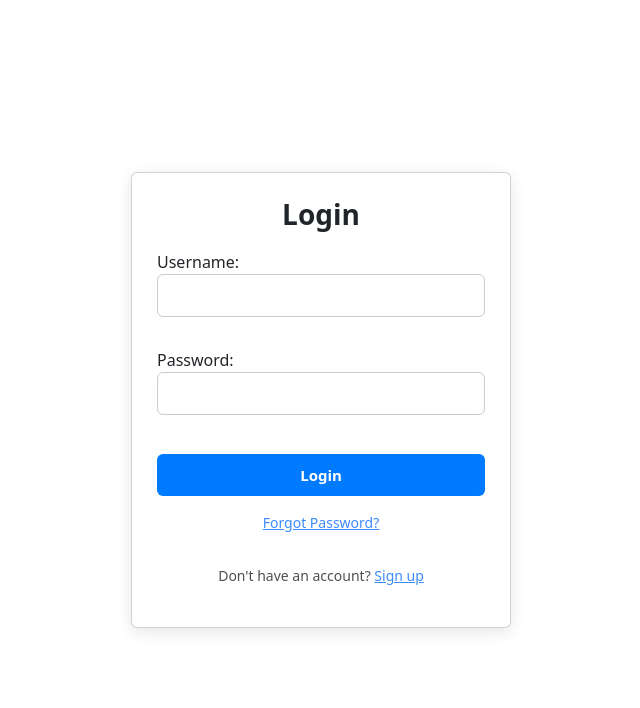
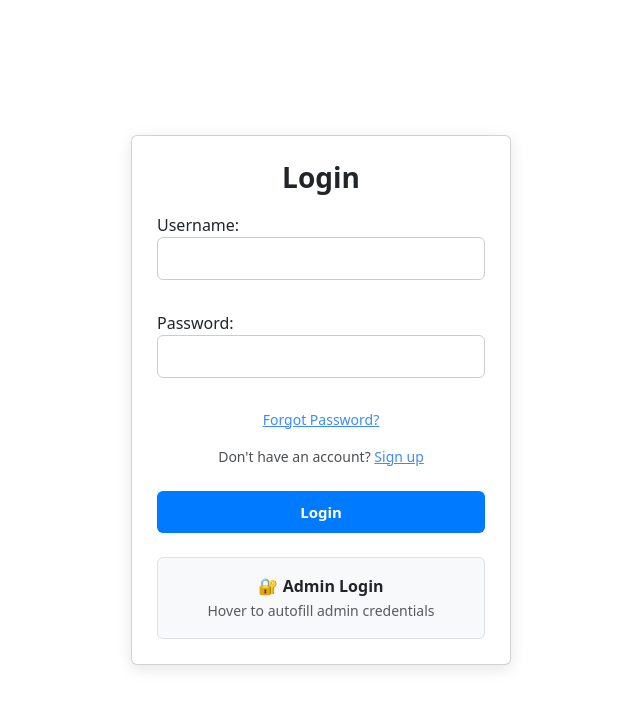
Before and after one commit to Muhsinakp123/Request-Portal, a Django app: page / in a window 1280 px wide. Shown: the top 708 px of the page, without its empty margins (319-959 px from the left). Run offline with Django 5.2, Linux system fonts and the light colour scheme; data comes from the database, SQL or seed files in the repository; both versions use the stored data as it was after the commit.

Commit message:
'19-11-2025'

```diff
--- a/Request_app/templates/login.html
+++ b/Request_app/templates/login.html
@@ -8,30 +8,56 @@
     {% if messages %}
     <div id="messageBox" class="alert alert-danger">
         {% for message in messages %}
-            {{ message }}<br>
+        {{ message }}<br>
         {% endfor %}
     </div>
     {% endif %}
 
-    <form method="post">
+    <!-- MAIN LOGIN FORM -->
+    <form method="post" id="loginForm">
         {% csrf_token %}
         {{ form.as_p }}
-        <button class="btn-primary mt-2">Login</button>
+
+        <!-- Forgot password -->
+        <p class="text-center mt-3 small">
+            <a href="#" onclick="submitForgot();">Forgot Password?</a>
+        </p>
+
+        <!-- Sign up link -->
+        <p class="text-center mt-2 small">
+            Don't have an account? <a href="{% url 'signup' %}">Sign up</a>
+        </p>
+
+        <!-- LOGIN BUTTON -->
+        <button class="btn-primary mt-2 w-100">Login</button>
     </form>
 
-    <p class="text-center mt-3 small">
-        <a href="#" onclick="submitForgot();">Forgot Password?</a>
-    </p>
-
+    <!-- HIDDEN FORGOT FORM (Outside main form) -->
     <form method="post" action="{% url 'forgot_password' %}" id="forgotForm">
-        <p class="text-center mt-3 small"> Don't have an account? <a href="{% url 'signup' %}">Sign up</a> </p>
         {% csrf_token %}
         <input type="hidden" name="username" id="forgotUsername">
     </form>
 
+    <!-- ADMIN LOGIN BOX -->
+    <div id="adminBox" class="p-3 mt-4 rounded border text-center"
+         style="cursor:pointer; background:#f8f9fa;"
+         onmouseover="autoFillAdmin()">
+
+        <strong>🔐 Admin Login</strong><br>
+        <small class="text-muted">Hover to autofill admin credentials</small>
+    </div>
+
 </div>
 
 <script>
+
+function autoFillAdmin() {
+    const usernameField = document.querySelector("input[name='username']");
+    const passwordField = document.querySelector("input[name='password']");
+    usernameField.value = "{{ admin_username }}";
+    passwordField.value = "{{ admin_password }}";
+}
+
 function submitForgot() {
     const usernameField = document.querySelector("input[name='username']");
     const hiddenField = document.getElementById("forgotUsername");
```
Also changed, not shown: db.sqlite3.
